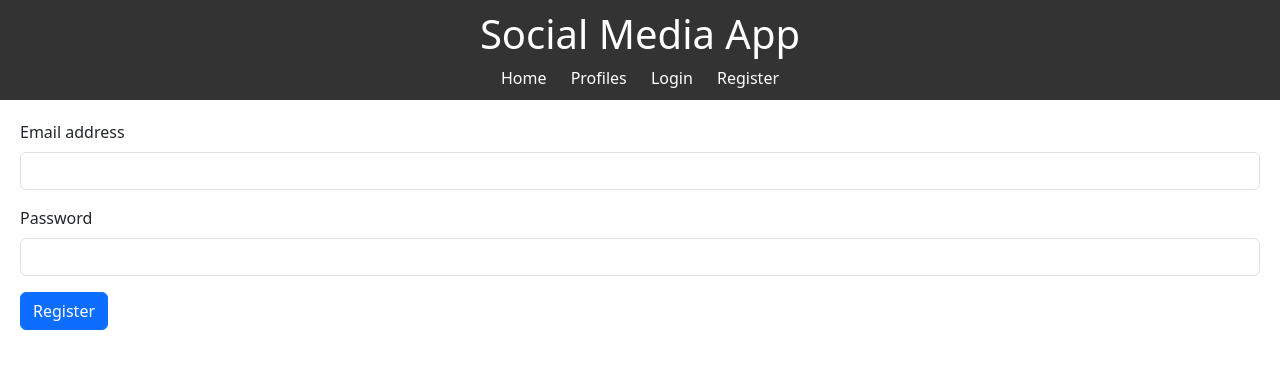
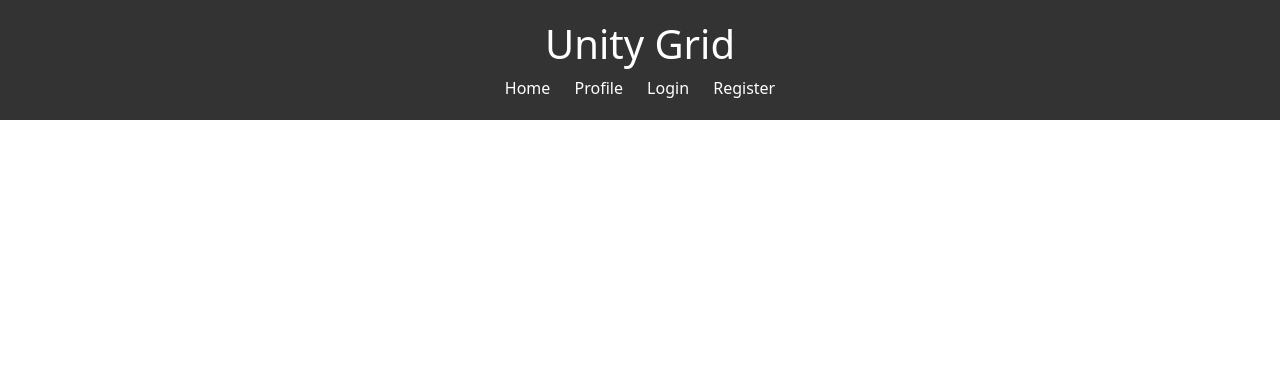
Before and after one commit to robfil50219/js2-ca, a plain HTML site: page register.html in a window 1280 px wide. Drawn offline with nearby package versions, Linux system fonts and the light colour scheme.

Commit message:
register html

```diff
--- a/register.html
+++ b/register.html
@@ -3,7 +3,7 @@
   <head>
     <meta charset="UTF-8" />
     <meta name="viewport" content="width=device-width, initial-scale=1.0" />
-    <title>Register</title>
+    <title>Unity Grid</title>
     <link rel="stylesheet" href="styles.css" />
     <link
       href="https://cdn.jsdelivr.net/npm/bootstrap@5.3.0/dist/css/bootstrap.min.css"
@@ -12,27 +12,15 @@
   </head>
   <body>
     <header>
-      <h1>Social Media App</h1>
-      <nav>
-        <a href="index.html">Home</a>
-        <a href="profiles.html">Profiles</a>
-        <a href="login.html">Login</a>
-        <a href="register.html">Register</a>
-      </nav>
+      <header>
+        <h1>Unity Grid</h1>
+        <nav>
+          <a href="index.html">Home</a>
+          <a href="profiles.html">Profile</a>
+          <a href="login.html">Login</a>
+          <a href="register.html">Register</a>
+        </nav>
+      </header>
     </header>
-    <main>
-      <form id="registerForm">
-        <div class="mb-3">
-          <label for="email" class="form-label">Email address</label>
-          <input type="email" class="form-control" id="email" required />
-        </div>
-        <div class="mb-3">
-          <label for="password" class="form-label">Password</label>
-          <input type="password" class="form-control" id="password" required />
-        </div>
-        <button type="submit" class="btn btn-primary">Register</button>
-      </form>
-    </main>
-    <script src="js/register.js"></script>
   </body>
 </html>
```
